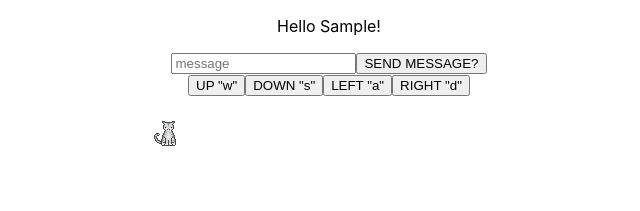
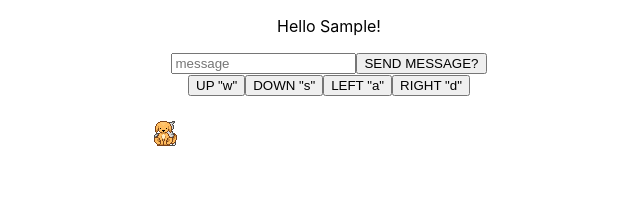
Before and after one commit to Krishan-Nattar/live_data_client, a React (Create React App) app: page / in a window 1280 px wide. Both pictures are taken after typing "Sample", "Sample" into the empty fields and a click on the button "OK". Shown: the top 211 px of the page, without its empty margins (311-951 px from the left). Built offline with nearby package versions, Linux system fonts and the light colour scheme; no server answers.

Commit message:
added dog

```diff
--- a/src/MeetingRoom.js
+++ b/src/MeetingRoom.js
@@ -180,7 +180,7 @@ const MeetingRoom = (props) => {
 					{catMessage && <p>"MEOW"</p>}
 				</div>
 				<div style={otherStyle}>
-					<img src="./cat.gif" />
+					<img src="./dog.gif" />
 					{catMessage && <p>"MEOW"</p>}
 				</div>
 			</div>
```
Also changed, not shown: public/dog.gif (added).
